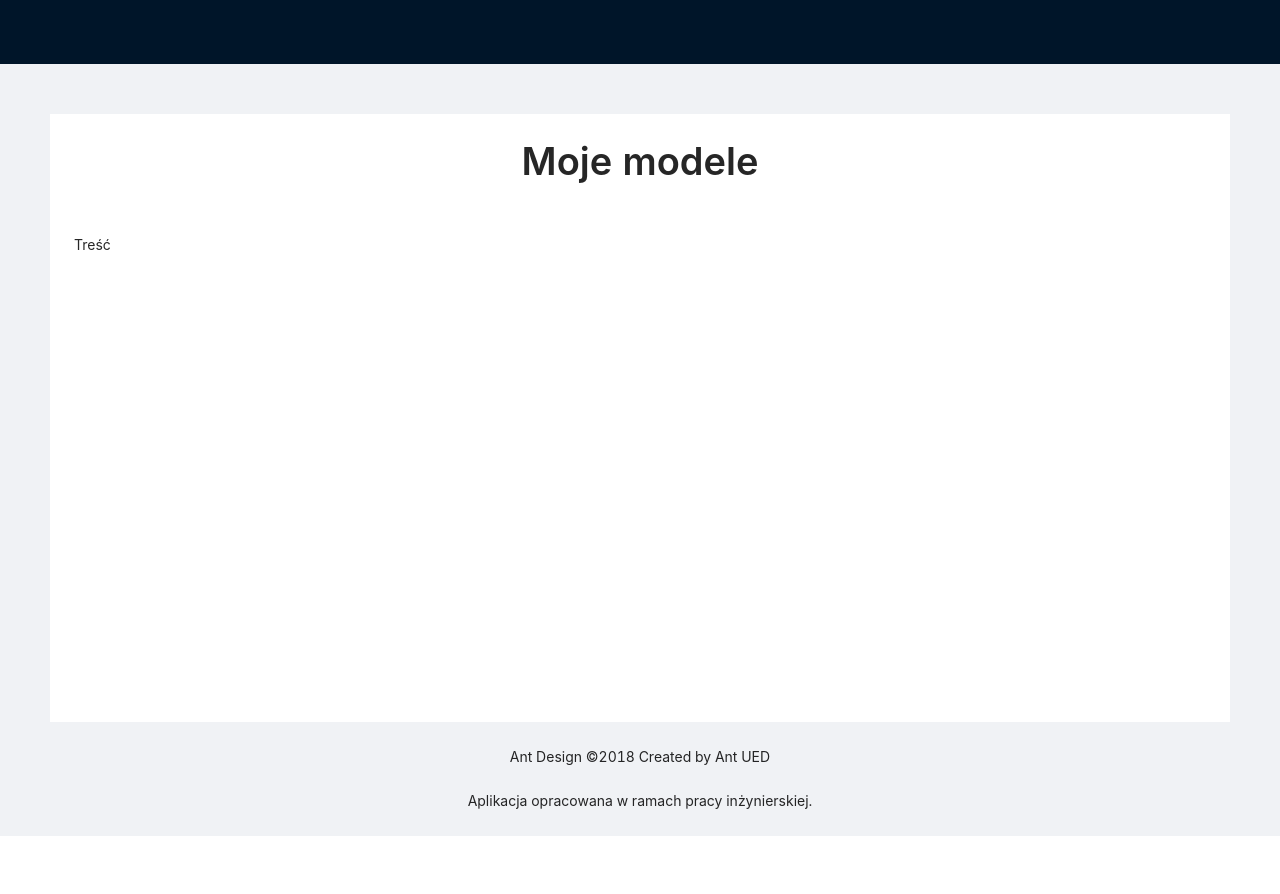
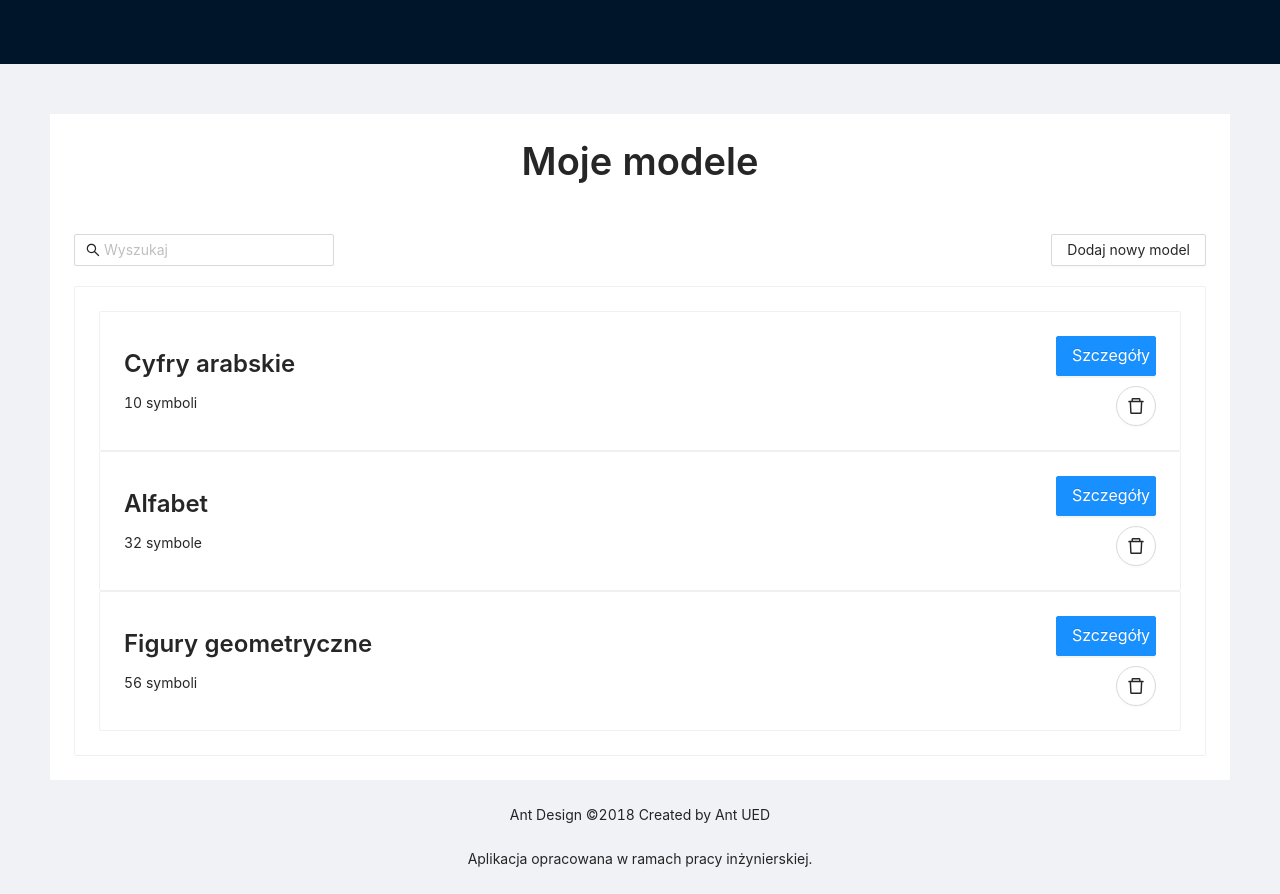
Before and after one commit to inzynierka/PatternRecogniser, a React (Create React App) app in the folder PatternRecogniser/ClientApp/: page /my_models in a window 1280 px wide. Before the commit the page ends 836 px from the top, so only its background shows below. Built offline with nearby package versions, Linux system fonts and the light colour scheme.

Commit message:
Dodano klasę elementów listy modeli

```diff
--- /dev/null
+++ b/PatternRecogniser/ClientApp/src/classes/Model.tsx
@@ -0,0 +1,4 @@
+export interface Model {
+    name: string,
+    patternNum: number
+}
--- /dev/null
+++ b/PatternRecogniser/ClientApp/src/pages/ModelListElement.tsx
@@ -0,0 +1,45 @@
+import {Typography, Form, Card, Space, Select, Tooltip, UploadProps, Input, Button } from "antd"
+
+import 'antd/dist/antd.min.css';
+import { Row, Col, message, Upload } from "antd";
+import { DeleteOutlined } from '@ant-design/icons';
+import { Model } from "../classes/Model";
+
+const { Title } = Typography;
+
+interface Props {
+    model: Model
+}
+
+const ModelListElement = (props: Props) => {
+    const displaySymbolNumber = (num : number)  => {
+        if(num == 1) return num.toString() + " symbol"
+        if(num % 10 >= 2 && num % 10 <= 4) return num.toString() + " symbole"
+        return num.toString() + " symboli"
+    }
+
+
+    return (
+        <div>
+            <Card>
+                <Row justify="space-between" align="middle">
+                    <Col>
+                        <Title level={3}>{props.model.name}</Title>
+                        {displaySymbolNumber(props.model.patternNum)}
+                    </Col>
+                    <Col>
+                        <Row justify="end">
+                            <Button type="primary" style={{width: "100px", marginBottom: '10px'}} size="large" >Szczegóły</Button>
+                        </Row>
+                        <Row justify="end">
+                            <Button type="default" shape="circle" icon={<DeleteOutlined />} size="large" />
+                        </Row>
+                    </Col>
+                </Row>
+
+            </Card>
+        </div>
+    );
+}
+
+export default ModelListElement;
--- a/PatternRecogniser/ClientApp/src/pages/MyModels.tsx
+++ b/PatternRecogniser/ClientApp/src/pages/MyModels.tsx
@@ -1,14 +1,31 @@
-import {Typography, Form, Card, Space, Select, Tooltip, UploadProps } from "antd"
+import {Typography, Form, Card, Space, Select, Tooltip, UploadProps, Input, Button } from "antd"
 
 import 'antd/dist/antd.min.css';
 import { Row, Col, message, Upload } from "antd";
 import { useState } from "react";
-import { QuestionCircleOutlined } from '@ant-design/icons';
+import { QuestionCircleOutlined, SearchOutlined } from '@ant-design/icons';
+import { Model } from "../classes/Model";
+import ModelListElement from "./ModelListElement";
 
 const { Title } = Typography;
 
 const MyModelsPage = () => {
     const [form] = Form.useForm();
+
+    const exampleModels : Model[] = [
+        {
+            name: "Cyfry arabskie",
+            patternNum: 10
+        },
+        {
+            name: "Alfabet",
+            patternNum: 32
+        },
+        {
+            name: "Figury geometryczne",
+            patternNum: 56
+        }
+    ]
 
     return (
         <div>
@@ -19,7 +36,24 @@ const MyModelsPage = () => {
                             <Title>Moje modele</Title>
                         </Row>
 
-                        Treść
+                        <Row justify="space-around" align="middle">
+                            <Row justify="space-between" align="middle" style={{width: "150vh", marginBottom: '20px'}}>
+                                <Col>
+                                    <Input placeholder="Wyszukaj" prefix={<SearchOutlined />} />
+                                </Col>
+                                <Col>
+                                    <Button type="default">Dodaj nowy model</Button>
+                                </Col>
+                            </Row>
+
+                            <Row justify="space-around" align="middle">
+                                <Card bordered={true} style={{width: "150vh"}}>
+                                    {
+                                        exampleModels.map((item: Model) => (<ModelListElement model={item}/> ))
+                                    }
+                                </Card>
+                            </Row>
+                        </Row>
                     </div>
                 </Col>
             </Row>
```
